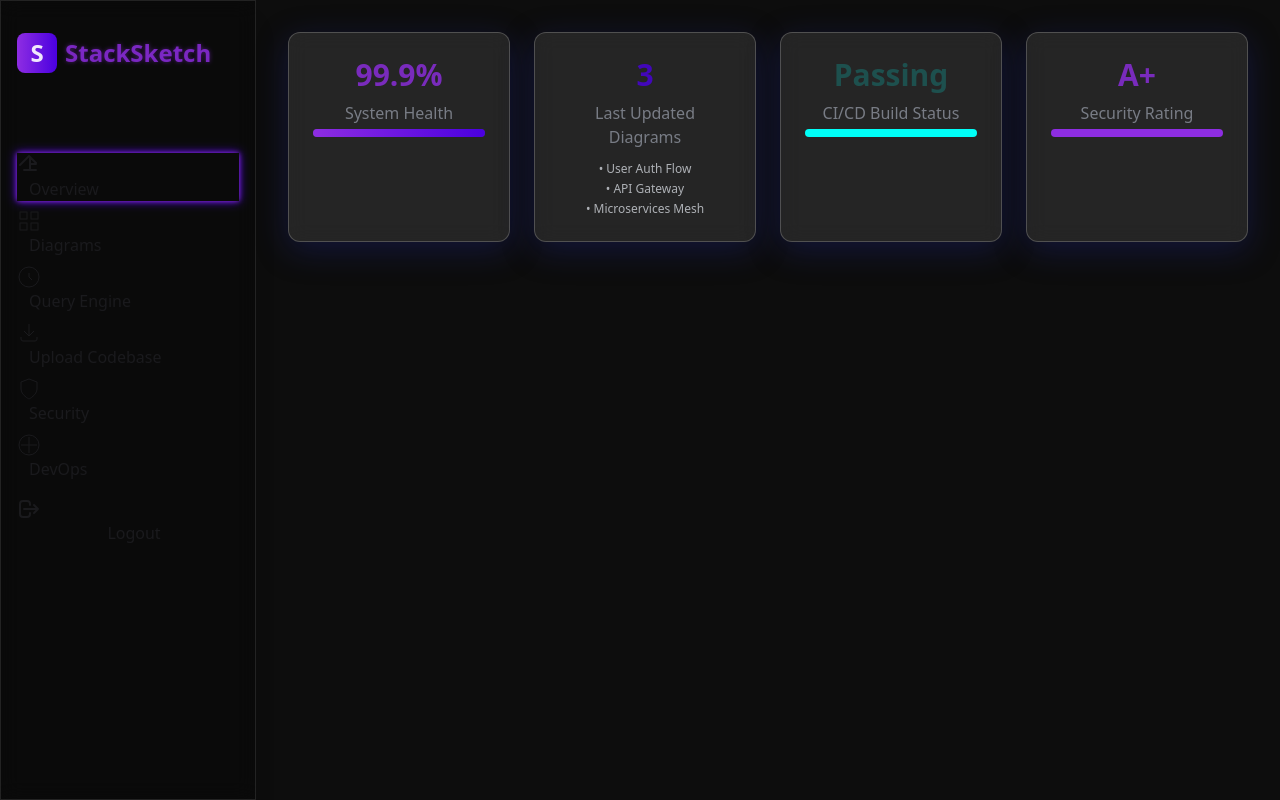
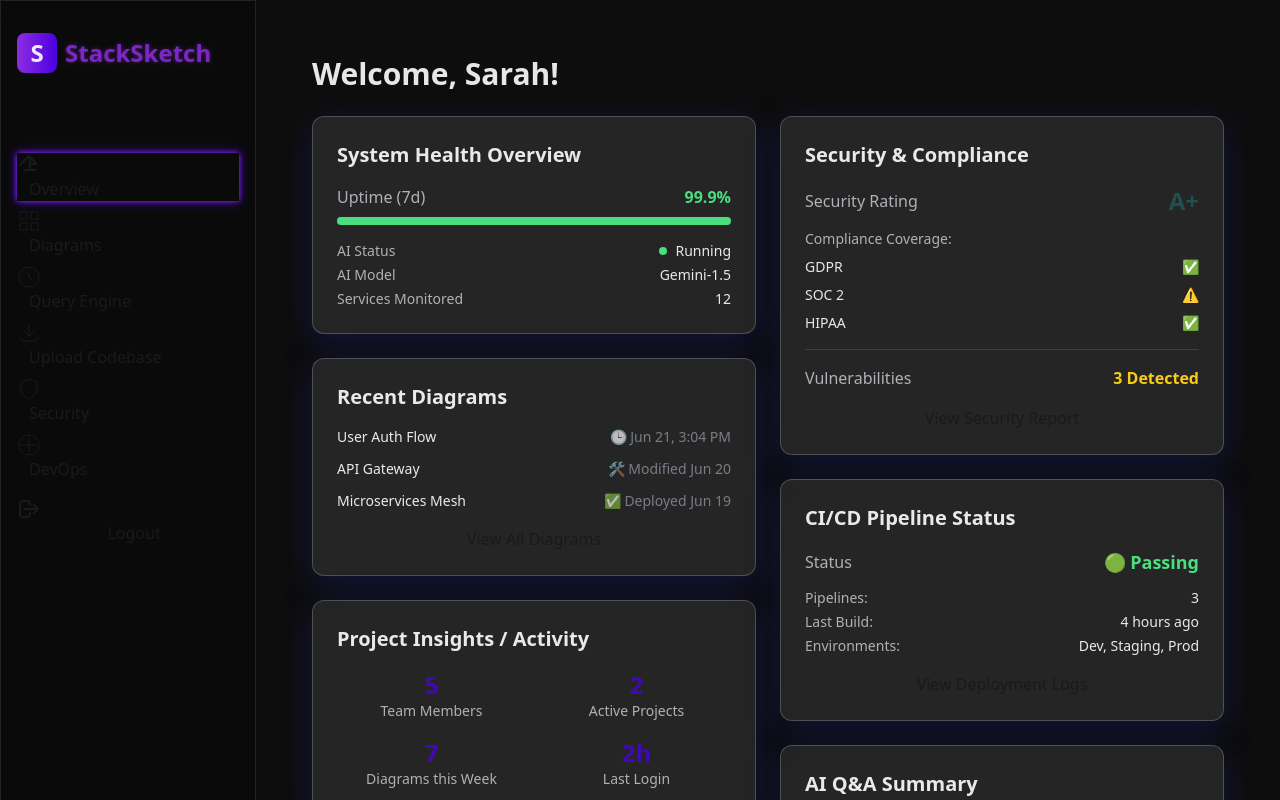
Before and after one commit to NightingaleX03/SpurHacks, an Angular app in the folder client/: page /dashboard/overview in a window 1280 px wide. Shown: the top 800 px of the page. Built offline with nearby package versions, Linux system fonts and the light colour scheme; sample sign-in values are in the browser's storage.

Commit message:
completed overview page on dashboard

```diff
--- a/client/src/app/pages/dashboard/diagrams/diagrams.component.ts
+++ b/client/src/app/pages/dashboard/diagrams/diagrams.component.ts
@@ -1,4 +1,4 @@
-import { Component, OnInit, OnDestroy, ChangeDetectorRef } from '@angular/core';
+import { Component, OnInit, OnDestroy, ChangeDetectorRef, ViewChild, ElementRef, AfterViewChecked } from '@angular/core';
 import { CommonModule } from '@angular/common';
 import { FormsModule } from '@angular/forms';
 import { HttpClient, HttpClientModule } from '@angular/common/http';
@@ -145,7 +145,7 @@ declare var mermaid: any;
                     <!-- Chatbot section -->
                     <div class="glass p-4 rounded-lg">
                         <h3 class="text-xl font-semibold text-white mb-4">Chat with Diagram AI</h3>
-                        <div class="h-64 overflow-y-auto bg-dark-surface/50 rounded-lg p-2 mb-4 flex flex-col space-y-2">
+                        <div #chatContainer class="h-64 overflow-y-auto bg-dark-surface/50 rounded-lg p-2 mb-4 flex flex-col space-y-2">
                             <div *ngFor="let msg of chatHistory" class="chat-message" [class.user]="msg.author === 'user'" [class.bot]="msg.author === 'bot'">
                                 <p>{{ msg.message }}</p>
                             </div>
@@ -178,7 +178,7 @@ declare var mermaid: any;
     .chat-message.bot { @apply bg-gray-700 text-white self-start; }
   `],
 })
-export class DiagramsComponent implements OnInit, OnDestroy {
+export class DiagramsComponent implements OnInit, OnDestroy, AfterViewChecked {
   viewMode: 'list' | 'create' = 'list';
   prompt = '';
   diagramTypes = ['Class Diagram', 'Object Diagram', 'Component Diagram', 'Deployment Diagram', 'Package Diagram', 'State Machine Diagram', 'Activity Diagram', 'Use Case Diagram', 'Sequence Diagram', 'Communication Diagram', 'Interaction Overview', 'UML'];
@@ -202,6 +202,7 @@ export class DiagramsComponent implements OnInit, OnDestroy {
   chatInput = '';
 
   private themeSubscription!: Subscription;
+  @ViewChild('chatContainer') private chatContainer!: ElementRef;
 
   constructor(
     private http: HttpClient,
@@ -231,6 +232,20 @@ export class DiagramsComponent implements OnInit, OnDestroy {
       this.setPermissions();
       this.loadDiagrams();
     });
+  }
+
+  ngAfterViewChecked() {
+    this.scrollToBottom();
+  }
+
+  scrollToBottom(): void {
+    try {
+      if (this.chatContainer) {
+        this.chatContainer.nativeElement.scrollTop = this.chatContainer.nativeElement.scrollHeight;
+      }
+    } catch(err) {
+        console.error("Could not scroll to bottom:", err);
+    }
   }
 
   ngOnDestroy(): void {
@@ -314,17 +329,40 @@ export class DiagramsComponent implements OnInit, OnDestroy {
   }
 
   sendChatMessage() {
-    if (!this.chatInput.trim()) return;
+    if (!this.chatInput.trim() || !this.mermaidCode) return;
 
-    this.chatHistory.push({ author: 'user', message: this.chatInput });
-    const userMessage = this.chatInput;
+    const userMessage = this.chatInput.trim();
+    this.chatHistory.push({ author: 'user', message: userMessage });
     this.chatInput = '';
+    this.cdr.detectChanges();
 
-    // Mock bot response
-    setTimeout(() => {
-        this.chatHistory.push({ author: 'bot', message: `I've received your prompt: "${userMessage}". I'm processing it now.` });
-        this.cdr.detectChanges();
-    }, 1000);
+    // Add a "thinking" message from the bot
+    this.chatHistory.push({ author: 'bot', message: 'Thinking...' });
+    this.cdr.detectChanges();
+
+    const payload = {
+      message: userMessage,
+      context: this.mermaidCode
+    };
+
+    this.http.post<{reply: string}>('http://localhost:8000/api/diagrams/chat', payload)
+      .subscribe({
+        next: (data) => {
+          // Remove "Thinking..." message
+          this.chatHistory.pop();
+          // Add the real response
+          this.chatHistory.push({ author: 'bot', message: data.reply });
+          this.cdr.detectChanges();
+        },
+        error: (error) => {
+          // Remove "Thinking..." message
+          this.chatHistory.pop();
+          console.error('Error from chatbot:', error);
+          const errorMessage = `Sorry, I encountered an error: ${error.error?.detail || error.message}`;
+          this.chatHistory.push({ author: 'bot', message: errorMessage });
+          this.cdr.detectChanges();
+        },
+      });
   }
 
   showListView() {
--- a/client/src/app/pages/dashboard/overview/overview.component.ts
+++ b/client/src/app/pages/dashboard/overview/overview.component.ts
@@ -7,40 +7,136 @@ import { gsap } from 'gsap';
   standalone: true,
   imports: [CommonModule],
   template: `
-    <div class="grid grid-cols-1 md:grid-cols-2 lg:grid-cols-4 gap-6">
-      <div class="glass p-6 rounded-xl flex flex-col items-center text-center">
-        <div class="text-3xl font-bold text-neon-purple mb-2">99.9%</div>
-        <div class="text-gray-400 mb-1">System Health</div>
-        <div class="w-full h-2 bg-gray-700 rounded-full overflow-hidden mb-2">
-          <div class="h-full bg-gradient-to-r from-neon-purple to-electric-blue" style="width:99.9%"></div>
+    <div class="p-4 md:p-6">
+      <h1 class="text-3xl font-bold text-white mb-6">Welcome, Sarah!</h1>
+      <div class="grid grid-cols-1 lg:grid-cols-2 gap-6">
+
+        <!-- Column 1 -->
+        <div class="flex flex-col gap-6">
+          <!-- System Health -->
+          <div class="glass p-6 rounded-xl">
+            <h2 class="text-xl font-semibold text-white mb-4">System Health Overview</h2>
+            <div class="flex justify-between items-center mb-2">
+              <span class="text-gray-300">Uptime (7d)</span>
+              <span class="font-bold text-green-400">99.9%</span>
+            </div>
+            <div class="w-full h-2 bg-gray-700 rounded-full overflow-hidden mb-4">
+              <div class="h-full bg-green-400" style="width:99.9%"></div>
+            </div>
+            <div class="flex justify-between items-center text-sm">
+              <span class="text-gray-300">AI Status</span>
+              <span class="text-white flex items-center"><span class="w-2 h-2 rounded-full bg-green-400 mr-2"></span>Running</span>
+            </div>
+            <div class="flex justify-between items-center text-sm mt-1">
+              <span class="text-gray-300">AI Model</span>
+              <span class="text-white">Gemini-1.5</span>
+            </div>
+            <div class="flex justify-between items-center text-sm mt-1">
+              <span class="text-gray-300">Services Monitored</span>
+              <span class="text-white">12</span>
+            </div>
+          </div>
+
+          <!-- Recent Diagrams -->
+          <div class="glass p-6 rounded-xl">
+            <h2 class="text-xl font-semibold text-white mb-4">Recent Diagrams</h2>
+            <ul class="space-y-3 text-sm">
+              <li class="flex justify-between items-center">
+                <span class="text-white">User Auth Flow</span>
+                <span class="text-gray-400">🕒 Jun 21, 3:04 PM</span>
+              </li>
+              <li class="flex justify-between items-center">
+                <span class="text-white">API Gateway</span>
+                <span class="text-gray-400">🛠️ Modified Jun 20</span>
+              </li>
+              <li class="flex justify-between items-center">
+                <span class="text-white">Microservices Mesh</span>
+                <span class="text-gray-400">✅ Deployed Jun 19</span>
+              </li>
+            </ul>
+            <button class="action-button mt-4 w-full">View All Diagrams</button>
+          </div>
+
+          <!-- Project Insights -->
+          <div class="glass p-6 rounded-xl">
+            <h2 class="text-xl font-semibold text-white mb-4">Project Insights / Activity</h2>
+            <div class="grid grid-cols-2 gap-4 text-center">
+              <div>
+                <div class="text-2xl font-bold text-electric-blue">5</div>
+                <div class="text-sm text-gray-300">Team Members</div>
+              </div>
+              <div>
+                <div class="text-2xl font-bold text-electric-blue">2</div>
+                <div class="text-sm text-gray-300">Active Projects</div>
+              </div>
+              <div>
+                <div class="text-2xl font-bold text-electric-blue">7</div>
+                <div class="text-sm text-gray-300">Diagrams this Week</div>
+              </div>
+              <div>
+                <div class="text-2xl font-bold text-electric-blue">2h</div>
+                <div class="text-sm text-gray-300">Last Login</div>
+              </div>
+            </div>
+          </div>
         </div>
-      </div>
-      <div class="glass p-6 rounded-xl flex flex-col items-center text-center">
-        <div class="text-3xl font-bold text-electric-blue mb-2">3</div>
-        <div class="text-gray-400 mb-1">Last Updated Diagrams</div>
-        <ul class="text-xs text-gray-300 mt-2 space-y-1">
-          <li>• User Auth Flow</li>
-          <li>• API Gateway</li>
-          <li>• Microservices Mesh</li>
-        </ul>
-      </div>
-      <div class="glass p-6 rounded-xl flex flex-col items-center text-center">
-        <div class="text-3xl font-bold text-highlight mb-2">Passing</div>
-        <div class="text-gray-400 mb-1">CI/CD Build Status</div>
-        <div class="w-full h-2 bg-gray-700 rounded-full overflow-hidden mb-2">
-          <div class="h-full bg-highlight" style="width:100%"></div>
-        </div>
-      </div>
-      <div class="glass p-6 rounded-xl flex flex-col items-center text-center">
-        <div class="text-3xl font-bold text-neon-purple mb-2">A+</div>
-        <div class="text-gray-400 mb-1">Security Rating</div>
-        <div class="w-full h-2 bg-gray-700 rounded-full overflow-hidden mb-2">
-          <div class="h-full bg-neon-purple" style="width:100%"></div>
+
+        <!-- Column 2 -->
+        <div class="flex flex-col gap-6">
+          <!-- Security & Compliance -->
+          <div class="glass p-6 rounded-xl">
+            <h2 class="text-xl font-semibold text-white mb-4">Security & Compliance</h2>
+            <div class="flex justify-between items-center mb-3">
+                <span class="text-gray-300">Security Rating</span>
+                <span class="text-2xl font-bold text-highlight">A+</span>
+            </div>
+            <div class="text-gray-300 text-sm mb-2">Compliance Coverage:</div>
+            <ul class="space-y-2 text-sm">
+                <li class="flex justify-between items-center"><span class="text-gray-200">GDPR</span><span class="text-green-400">✅</span></li>
+                <li class="flex justify-between items-center"><span class="text-gray-200">SOC 2</span><span class="text-yellow-400">⚠️</span></li>
+                <li class="flex justify-between items-center"><span class="text-gray-200">HIPAA</span><span class="text-green-400">✅</span></li>
+            </ul>
+            <div class="border-t border-gray-700 my-4"></div>
+            <div class="flex justify-between items-center">
+              <span class="text-gray-300">Vulnerabilities</span>
+              <span class="font-bold text-yellow-400">3 Detected</span>
+            </div>
+            <button class="action-button mt-4 w-full">View Security Report</button>
+          </div>
+
+          <!-- CI/CD Pipeline -->
+          <div class="glass p-6 rounded-xl">
+            <h2 class="text-xl font-semibold text-white mb-4">CI/CD Pipeline Status</h2>
+             <div class="flex justify-between items-center mb-3">
+                <span class="text-gray-300">Status</span>
+                <span class="text-lg font-bold text-green-400">🟢 Passing</span>
+            </div>
+            <div class="text-sm space-y-1 text-gray-300">
+              <div class="flex justify-between"><span>Pipelines:</span><span class="text-white">3</span></div>
+              <div class="flex justify-between"><span>Last Build:</span><span class="text-white">4 hours ago</span></div>
+              <div class="flex justify-between"><span>Environments:</span><span class="text-white">Dev, Staging, Prod</span></div>
+            </div>
+             <button class="action-button mt-4 w-full">View Deployment Logs</button>
+          </div>
+
+          <!-- AI Q&A -->
+          <div class="glass p-6 rounded-xl">
+            <h2 class="text-xl font-semibold text-white mb-4">AI Q&A Summary</h2>
+            <ul class="space-y-2 text-sm text-gray-300">
+                <li class="truncate">"How does the login system work?" <span class="text-green-400">→ Answered ✅</span></li>
+                <li class="truncate">"Which services use PostgreSQL?" <span class="text-green-400">→ Answered ✅</span></li>
+            </ul>
+            <button class="action-button mt-4 w-full">Ask a New Question</button>
+          </div>
         </div>
       </div>
     </div>
   `,
-  styles: []
+  styles: [`
+    .action-button {
+      @apply px-4 py-2 rounded-md bg-gray-700 text-white hover:bg-gray-600 transition-colors text-sm w-full;
+    }
+  `]
 })
 export class OverviewComponent implements AfterViewInit {
   ngAfterViewInit() {
@@ -48,7 +144,7 @@ export class OverviewComponent implements AfterViewInit {
       duration: 0.8,
       y: 40,
       opacity: 0,
-      stagger: 0.15,
+      stagger: 0.1,
       ease: 'power3.out',
     });
   }
```
